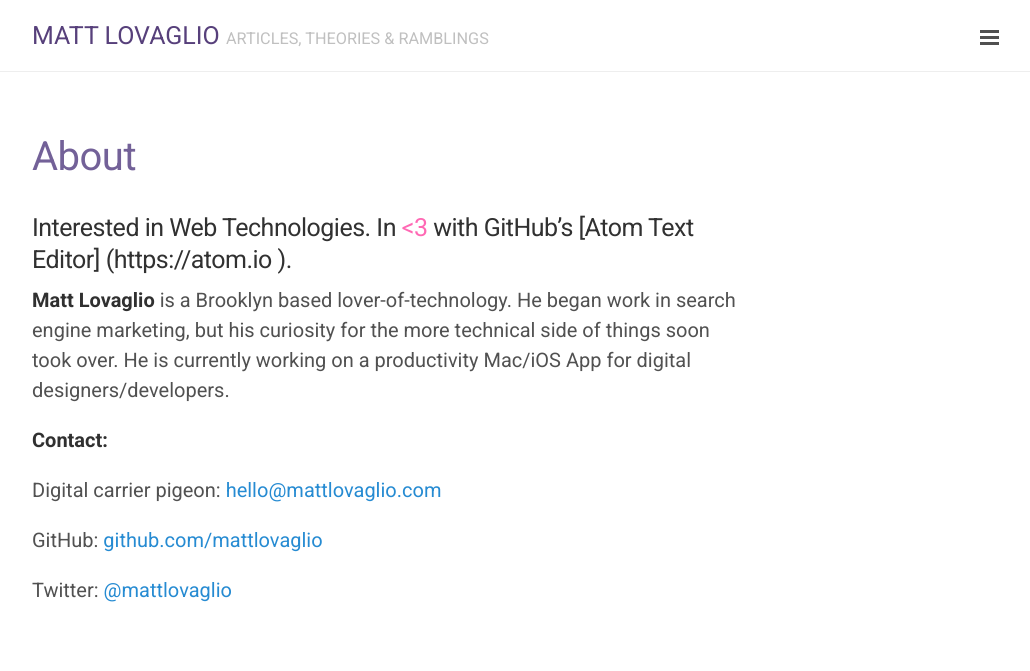
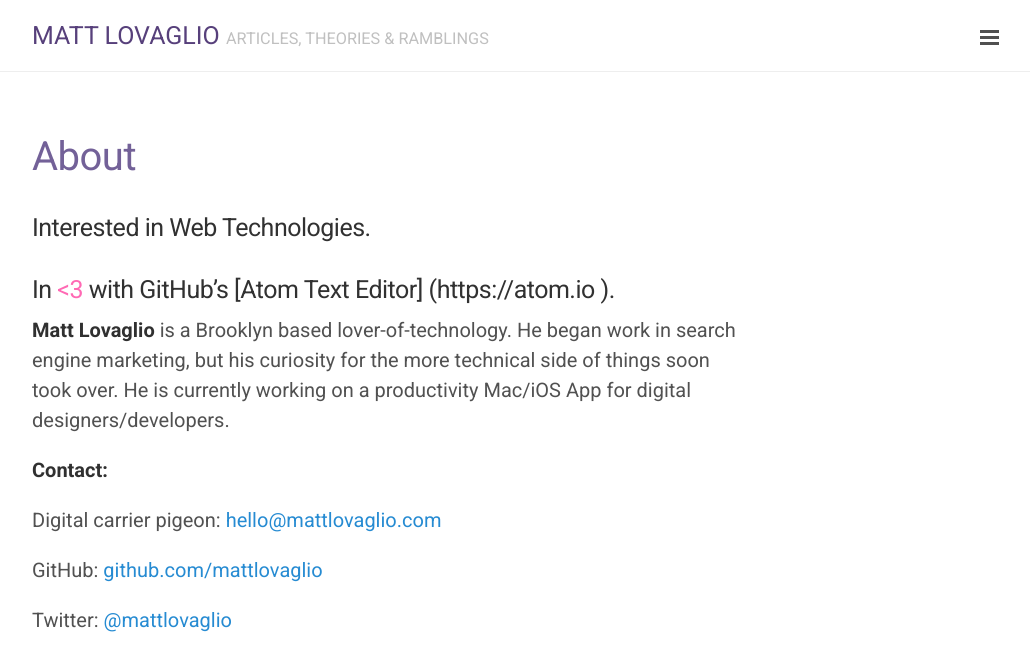
Before and after one commit to mattlovaglio/mattlovaglio.github.io, a Jekyll site: the page built from about.md, in a window 1280 px wide. Shown: the top 671 px of the page, without its empty margins (248-1278 px from the left). Built offline with Jekyll 4.4.1, drawn with Linux system fonts in a browser that asks for light colours; Markdown is read by kramdown in place of the engine named in the settings.

Commit message:
Small Change
Small change.

```diff
--- a/about.md
+++ b/about.md
@@ -2,7 +2,8 @@
 layout: page
 title: About
 ---
-###Interested in Web Technologies. In <span class="heart"><3</span> with GitHub's [Atom Text Editor] (https://atom.io ).
+### Interested in Web Technologies.
+### In <span class="heart"><3</span> with GitHub's [Atom Text Editor] (https://atom.io ).
 
 **Matt Lovaglio** is a Brooklyn based lover-of-technology. He began work in search engine marketing, but his curiosity for the more technical side of things soon took over. He is currently working on a productivity Mac/iOS App for digital designers/developers.
 
```
